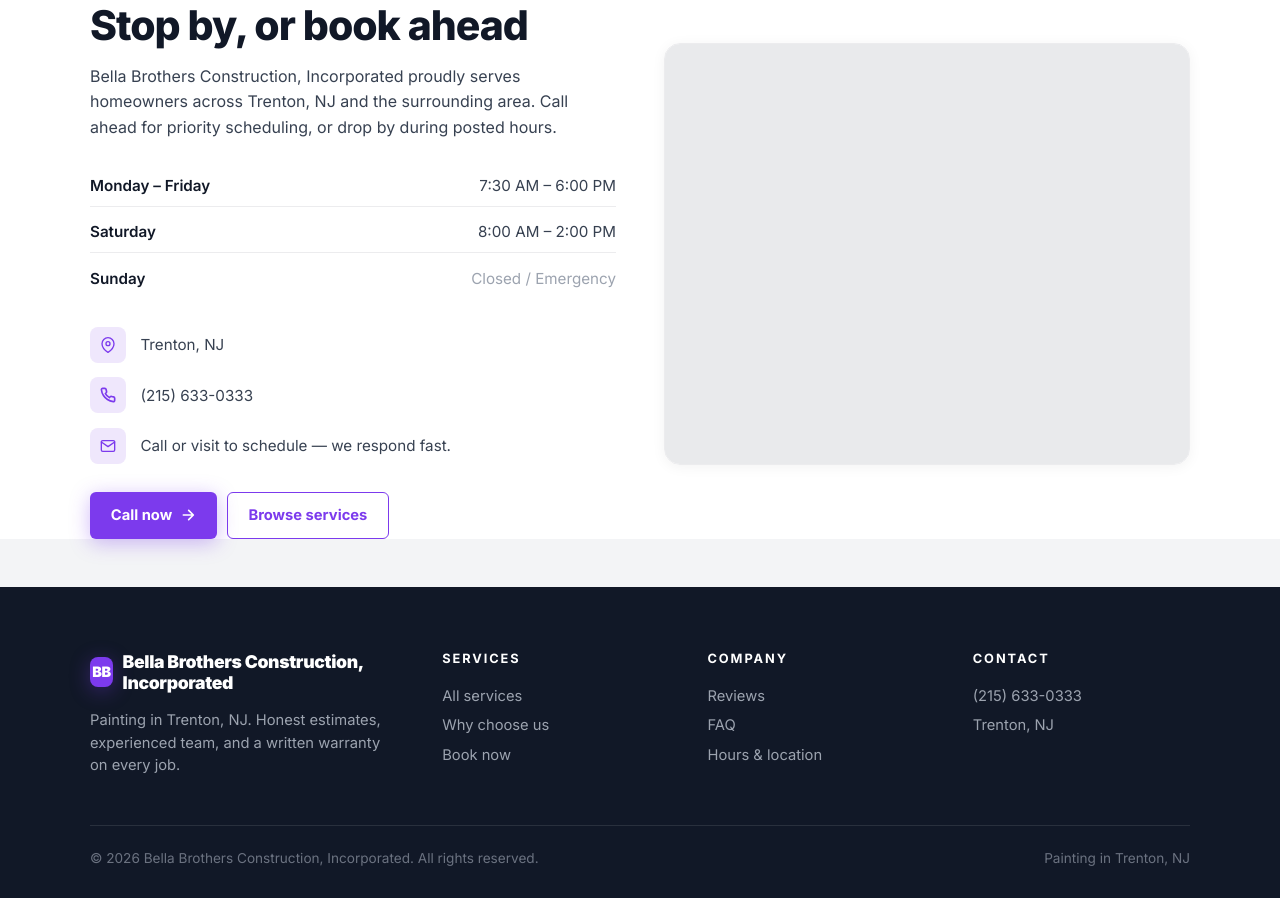
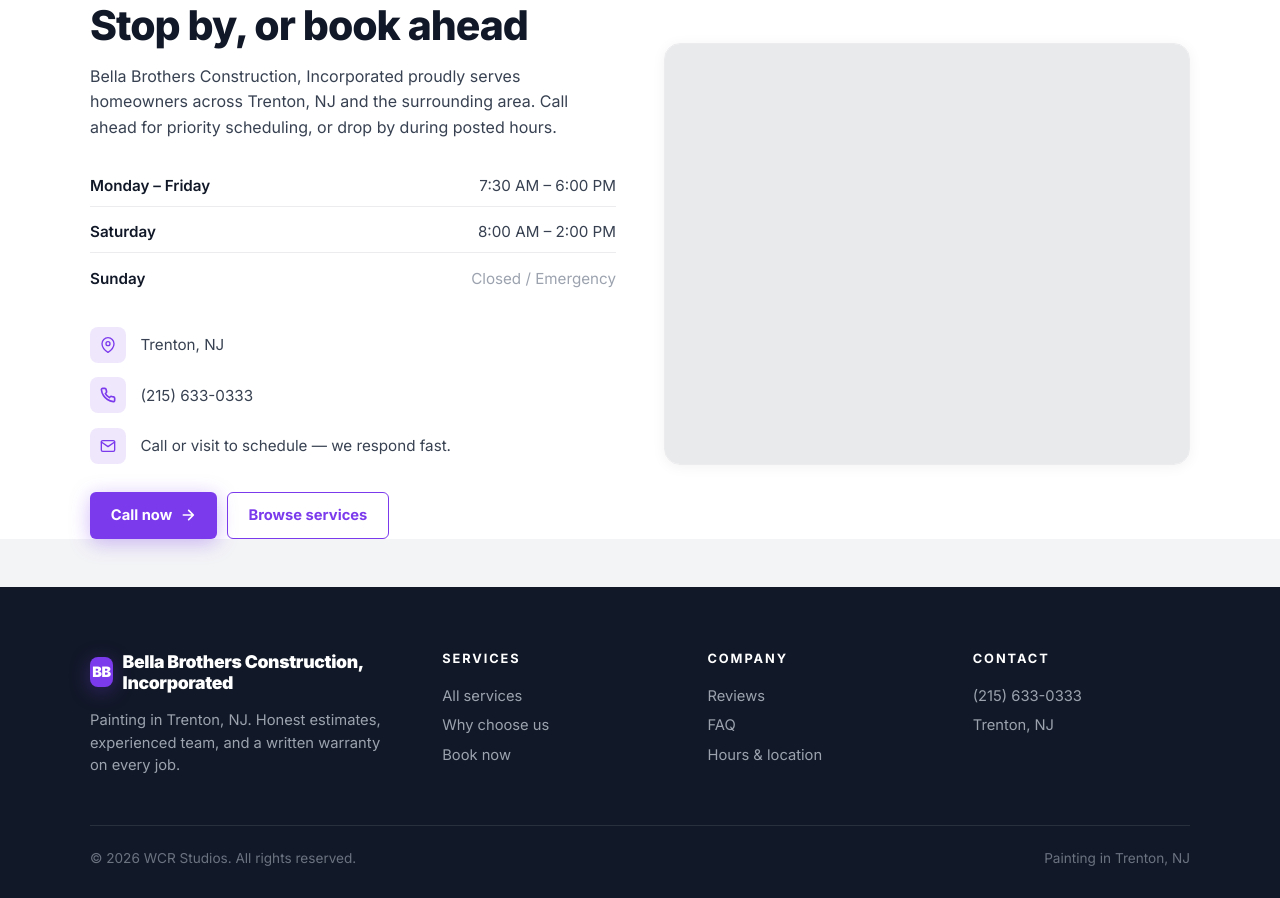
Before and after one commit to Wrenbjor/trades--bella-brothers-construction-incorporated, a plain HTML site: page index.html in a window 1280 px wide. Shown: the part 4781-5679 px from the top of the page. Drawn offline with nearby package versions, Linux system fonts and the light colour scheme; no server answers.

Commit message:
Update site

```diff
--- a/index.html
+++ b/index.html
@@ -605,7 +605,7 @@ footer{background:#111827;color:#cbd5d1;padding:4rem 2rem 2rem}
     </div>
   </div>
   <div class="foot-bottom">
-    <div>&copy; 2026 Bella Brothers Construction, Incorporated. All rights reserved.</div>
+    <div>&copy; 2026 WCR Studios. All rights reserved.</div>
     <div>Painting in Trenton, NJ</div>
   </div>
 </footer>
```
